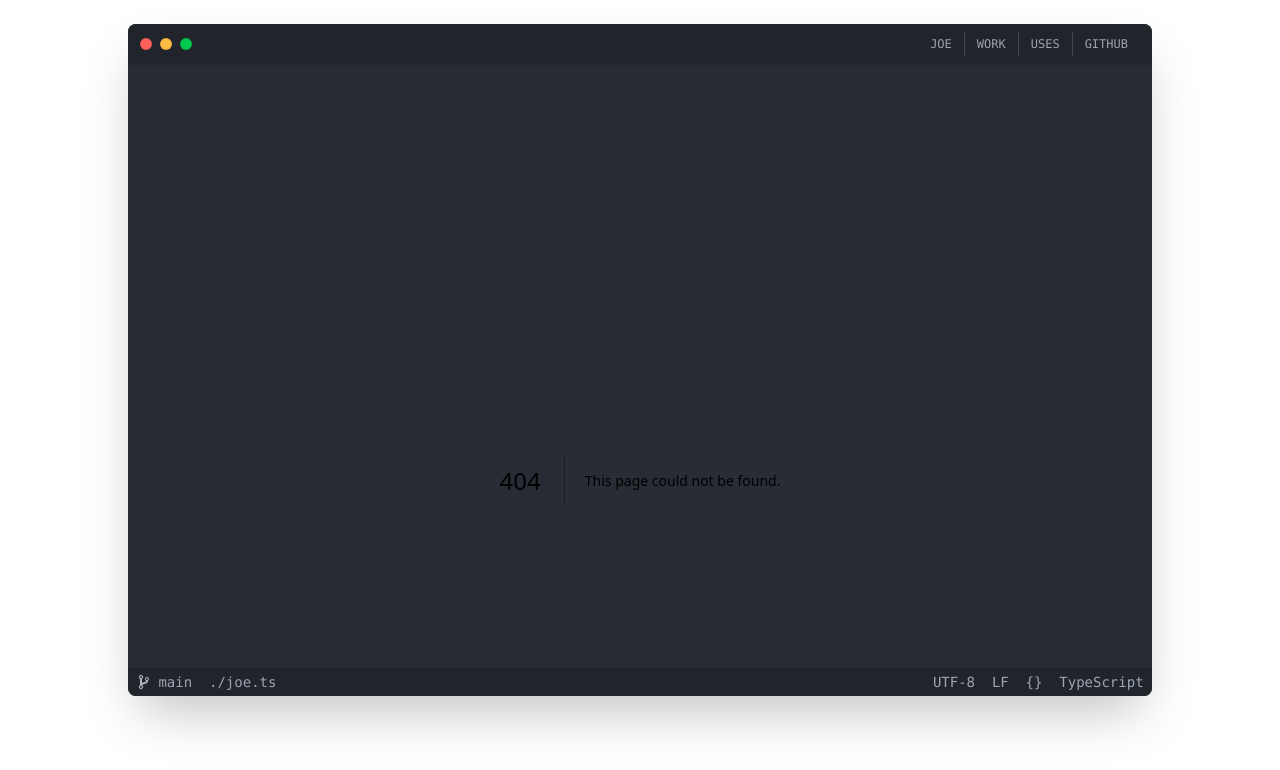
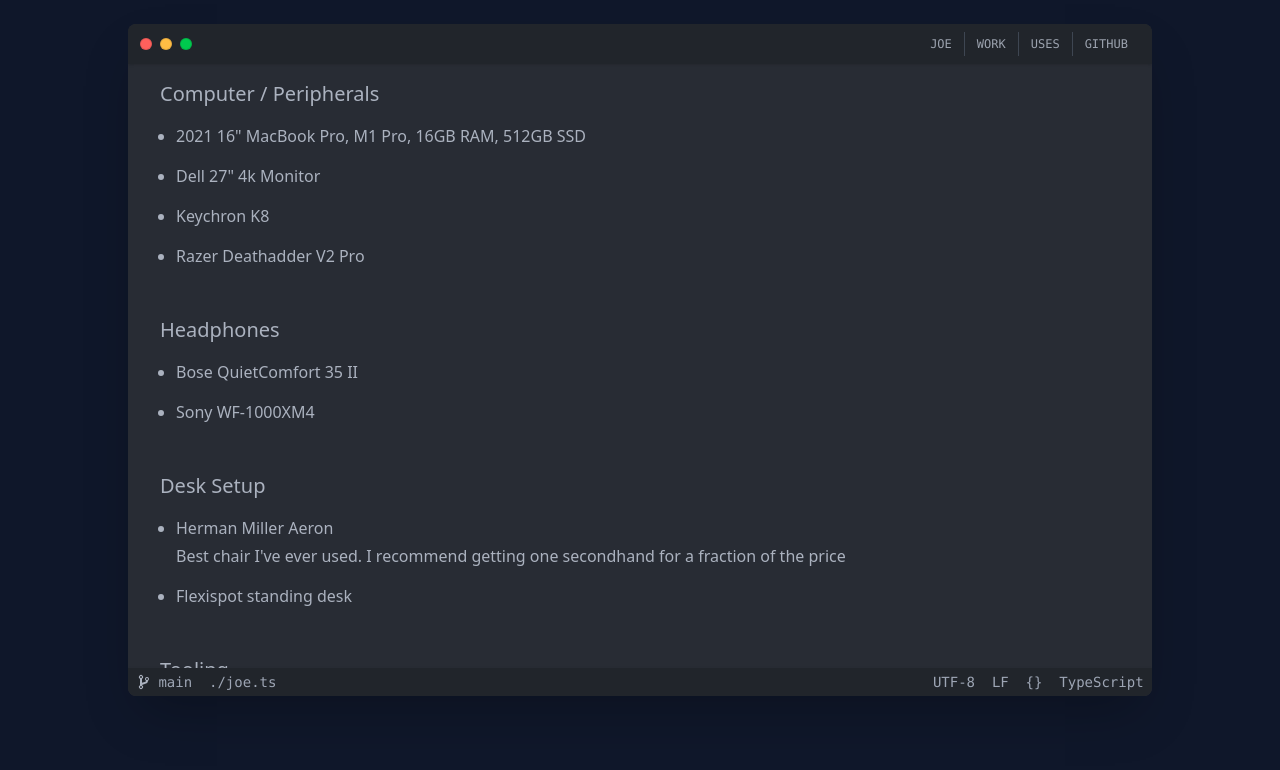
Before and after one commit to josephmcg/portfolio, a Next.js app: page /uses in a window 1280 px wide. Before the commit this address had no page. Shown: the top 770 px of the page. Built offline with nearby package versions, Linux system fonts and the light colour scheme.

Commit message:
feat: add information about what hardware, tooling, etc I use

```diff
--- a/package.json
+++ b/package.json
@@ -22,12 +22,12 @@
   },
   "devDependencies": {
     "@heroicons/react": "^2.1.3",
-    "@josephmcg/eslint-config-next": "^0.0.28",
+    "@josephmcg/eslint-config-next": "^0.0.29",
     "@josephmcg/prettier-config": "^0.0.10",
     "@josephmcg/tsconfig": "^0.0.9",
     "@next/bundle-analyzer": "^14.1.4",
     "@total-typescript/ts-reset": "^0.5.1",
-    "@types/node": "20.11.30",
+    "@types/node": "20.12.2",
     "@types/react": "18.2.73",
     "@types/react-dom": "18.2.23",
     "autoprefixer": "10.4.19",
--- a/src/app/layout.tsx
+++ b/src/app/layout.tsx
@@ -25,9 +25,7 @@
       >
         <div className="flex h-svh w-full max-w-5xl flex-col overflow-hidden bg-primary shadow-2xl md:h-[42rem] md:rounded-lg">
           <Header />
-          <main className="flex-1 overflow-auto">
-            <pre className="py-4">{children}</pre>
-          </main>
+          <main className="flex-1 overflow-auto">{children}</main>
           <Footer />
         </div>
       </body>
--- /dev/null
+++ b/src/app/uses/page.tsx
@@ -0,0 +1,122 @@
+type Item = {
+  title: string
+  description?: string
+  url?: string
+}
+
+type Category = {
+  heading: string
+  items: Item[]
+}
+
+const categories: Category[] = [
+  {
+    heading: 'Computer / Peripherals',
+    items: [
+      {
+        title: '2021 16" MacBook Pro, M1 Pro, 16GB RAM, 512GB SSD',
+        url: 'https://support.apple.com/en-us/111901',
+      },
+      {
+        title: 'Dell 27" 4k Monitor',
+        url: 'https://www.amazon.co.jp/-/en/gp/product/B09CGY99X5',
+      },
+      {
+        title: 'Keychron K8',
+        url: 'https://www.keychron.com/products/keychron-k8-tenkeyless-wireless-mechanical-keyboard?variant=32018252857433',
+      },
+      {
+        title: 'Razer Deathadder V2 Pro',
+        url: 'https://www.amazon.com/Razer-DeathAdder-Wireless-Gaming-Mouse/dp/B08FQMBKQG',
+      },
+    ],
+  },
+
+  {
+    heading: 'Headphones',
+    items: [
+      {
+        title: 'Bose QuietComfort 35 II',
+        url: 'https://global.bose.com/content/consumer_electronics/b2c_catalog/worldwide/websites/en_ae/product/qc35_ii.html',
+      },
+      {
+        title: 'Sony WF-1000XM4',
+        url: 'https://www.sony.com/lr/headphones/products/wf-1000xm4',
+      },
+    ],
+  },
+
+  {
+    heading: 'Desk Setup',
+    items: [
+      {
+        title: 'Herman Miller Aeron',
+        description:
+          "Best chair I've ever used. I recommend getting one secondhand for a fraction of the price",
+      },
+      {
+        title: 'Flexispot standing desk',
+        url: 'https://www.amazon.co.jp/-/en/gp/product/B092D24V5B',
+      },
+    ],
+  },
+
+  {
+    heading: 'Tooling',
+    items: [
+      {
+        title: 'Autoraise',
+        description: 'Automatically raise the window under the cursor',
+        url: 'https://github.com/sbmpost/AutoRaise',
+      },
+      {
+        title: 'Discrete Scroll',
+        description:
+          "The default scroll acceleration might feel good on a trackpad, but it's dreadful with a mouse",
+        url: 'https://github.com/emreyolcu/discrete-scroll',
+      },
+      {
+        title: 'kitty',
+        description: 'GPU-accelerated terminal emulator',
+        url: 'https://sw.kovidgoyal.net/kitty',
+      },
+      {
+        title: 'oh-my-zsh',
+        description: 'Framework for managing your zsh configuration',
+        url: 'https://ohmyz.sh',
+      },
+      {
+        title: 'Powerlevel 10k',
+        url: 'https://github.com/romkatv/powerlevel10k',
+      },
+      {
+        title: 'rectangle',
+        description:
+          'Window manager, adds helpful hotkeys to move and resize windows easily',
+        url: 'https://rectangleapp.com',
+      },
+    ],
+  },
+]
+
+export default function Uses(): React.JSX.Element {
+  return (
+    <div className="flex flex-col gap-12 px-8 py-4">
+      {categories.map((category) => (
+        <div key={category.heading} className="flex flex-col gap-4">
+          <h2 className="text-xl">{category.heading}</h2>
+          <ul className="flex list-disc flex-col gap-4 pl-4">
+            {category.items.map((item) => (
+              <li key={item.url} className="space-y-1">
+                <a href={item.title} target="_blank">
+                  {item.title}
+                </a>
+                {item.description && <div>{item.description}</div>}
+              </li>
+            ))}
+          </ul>
+        </div>
+      ))}
+    </div>
+  )
+}
--- a/src/components/Editor/Editor.tsx
+++ b/src/components/Editor/Editor.tsx
@@ -6,7 +6,11 @@
 }
 
 export const Editor: React.FC<Props> = ({ lines }) => {
-  return lines.map((line, i) => (
-    <EditorLine key={i} line={line} lineNumber={i + 1} />
-  ))
+  return (
+    <pre className="py-4">
+      {lines.map((line, i) => (
+        <EditorLine key={i} line={line} lineNumber={i + 1} />
+      ))}
+    </pre>
+  )
 }
```
Also changed, not shown: 2 other files (tests, documents, lock files or other folders).
